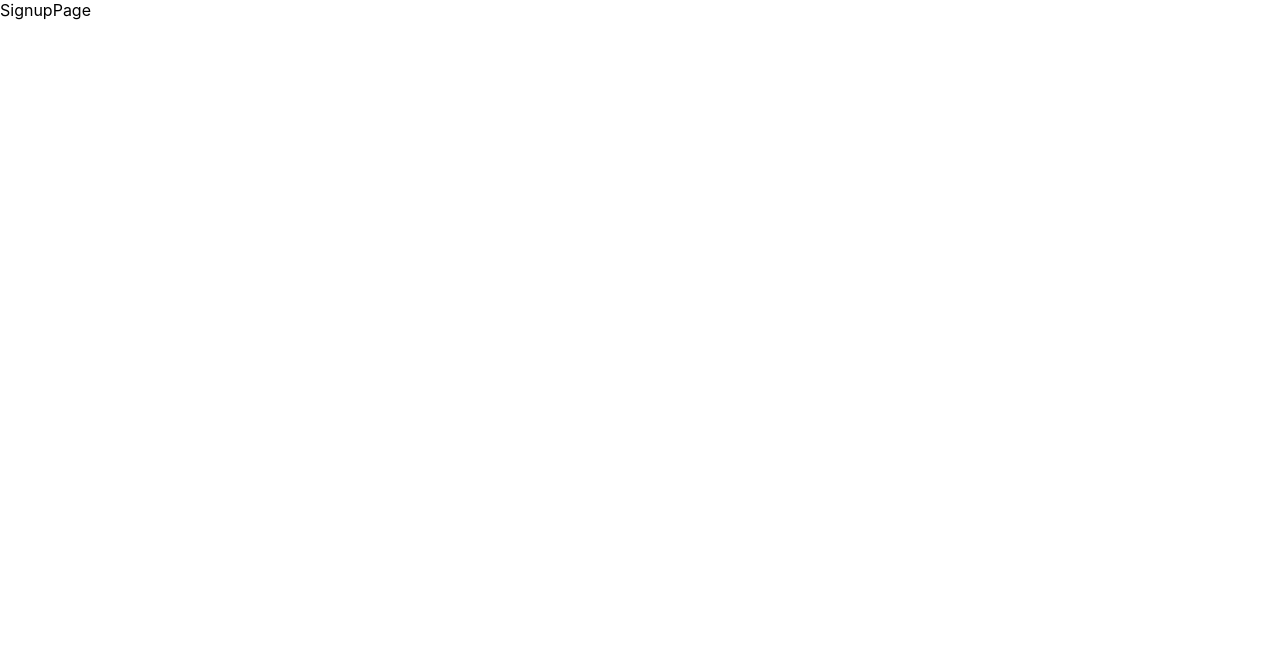
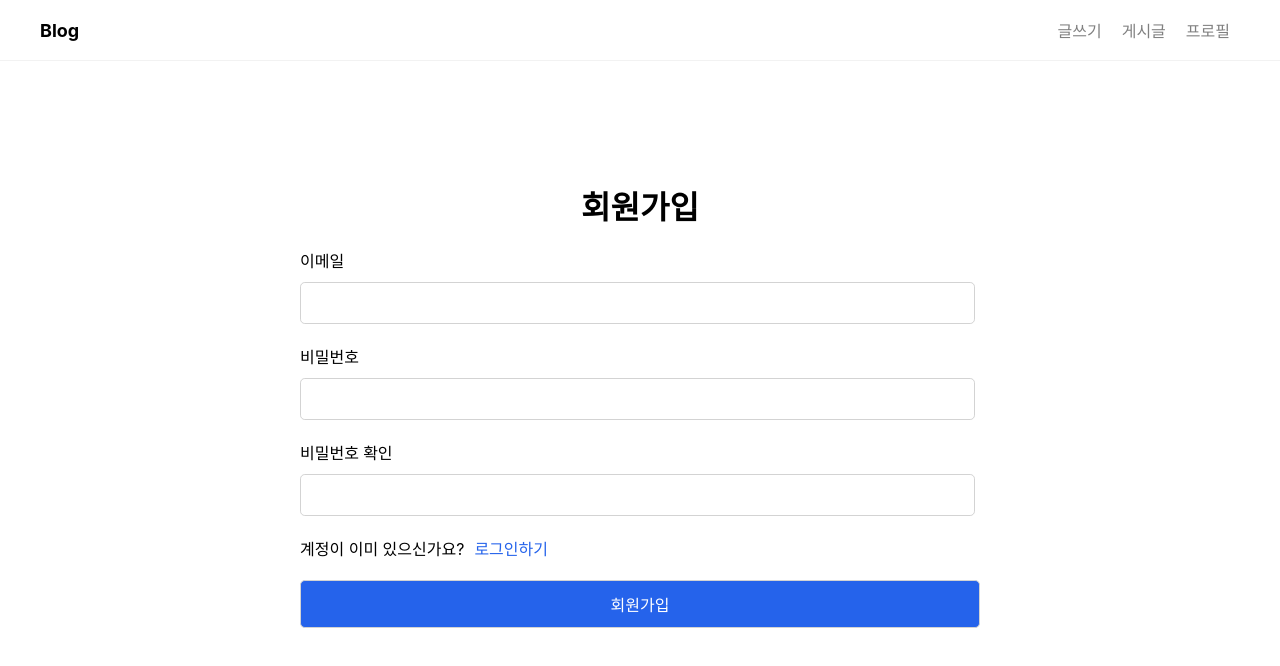
Before and after one commit to alexgoni/Blog, a React (Create React App) app: page /signup in a window 1280 px wide. Shown: the top 666 px of the page. Built offline with nearby package versions, Linux system fonts and the light colour scheme; no server answers.

Commit message:
feat: 회원가입 구현

```diff
--- a/package.json
+++ b/package.json
@@ -15,6 +15,7 @@
     "react-dom": "^18.2.0",
     "react-router-dom": "^6.21.2",
     "react-scripts": "5.0.1",
+    "react-toastify": "^10.0.1",
     "typescript": "^4.4.2",
     "web-vitals": "^2.1.0"
   },
--- a/src/App.tsx
+++ b/src/App.tsx
@@ -1,9 +1,20 @@
 import Router from "components/Router";
+import { useState } from "react";
+import { app } from "firebaseApp";
+import { getAuth } from "firebase/auth";
+import { ToastContainer } from "react-toastify";
+import "react-toastify/dist/ReactToastify.css";
 
 function App() {
+  const auth = getAuth(app);
+  const [isAuthenticated, setIsAuthenticated] = useState<boolean>(
+    !!auth?.currentUser
+  );
+
   return (
     <>
-      <Router />
+      <ToastContainer />
+      <Router isAuthenticated={isAuthenticated} />
     </>
   );
 }
--- /dev/null
+++ b/src/components/LoginForm.tsx
@@ -0,0 +1,30 @@
+import React from "react";
+import { Link } from "react-router-dom";
+
+export default function LoginForm() {
+  return (
+    <>
+      <form action="/post" method="POST" className="form form--lg">
+        <h1 className="form__title">로그인</h1>
+        <div className="form__block">
+          <label htmlFor="email">이메일</label>
+          <input type="text" name="email" id="email" required />
+        </div>
+
+        <div className="form__block">
+          <label htmlFor="password">비밀번호</label>
+          <input type="text" name="password" id="password" required />
+        </div>
+        <div className="form__block">
+          <span>계정이 없으신가요?</span>
+          <Link to="/signup" className="form__link">
+            회원가입
+          </Link>
+        </div>
+        <div className="form__block">
+          <input type="submit" value="로그인" className="form__btn--submit" />
+        </div>
+      </form>
+    </>
+  );
+}
--- a/src/components/Router.tsx
+++ b/src/components/Router.tsx
@@ -1,4 +1,4 @@
-import React from "react";
+import React, { useState } from "react";
 import { Route, Routes, Navigate } from "react-router-dom";
 import Home from "../pages/home";
 import PostNew from "../pages/posts/new";
@@ -9,10 +9,16 @@ import PostPage from "../pages/posts/detail";
 import ProfilePage from "../pages/user/profile";
 import PostListPage from "../pages/posts";
 
-export default function Router() {
+interface RouterProps {
+  isAuthenticated: boolean;
+}
+
+export default function Router({ isAuthenticated }: RouterProps) {
   return (
     <>
       <Routes>
+        {isAuthenticated ? (
+          <>
             <Route path="/" element={<Home />} />
             <Route path="/posts" element={<PostListPage />} />
             <Route path="/posts/:id" element={<PostPage />} />
@@ -22,6 +28,14 @@ export default function Router() {
             <Route path="/login" element={<LoginPage />} />
             <Route path="/signup" element={<SignupPage />} />
             <Route path="*" element={<Navigate replace to="/" />} />
+          </>
+        ) : (
+          <>
+            <Route path="/login" element={<LoginPage />} />
+            <Route path="/signup" element={<SignupPage />} />
+            <Route path="*" element={<LoginPage />} />
+          </>
+        )}
       </Routes>
     </>
   );
--- /dev/null
+++ b/src/components/SignupForm.tsx
@@ -0,0 +1,123 @@
+import React, { useState } from "react";
+import { Link } from "react-router-dom";
+import { app } from "firebaseApp";
+import { getAuth, createUserWithEmailAndPassword } from "firebase/auth";
+import { toast } from "react-toastify";
+
+export default function SignupForm() {
+  const [email, setEmail] = useState<string>("");
+  const [password, setPassword] = useState<string>("");
+  const [passwordConfirm, setPasswordConfirm] = useState<string>("");
+  const [error, setError] = useState<string>("");
+
+  const onSubmit = async (e: React.FormEvent<HTMLFormElement>) => {
+    e.preventDefault();
+    try {
+      const auth = getAuth(app);
+      await createUserWithEmailAndPassword(auth, email, password);
+      toast.success("회원가입에 성공했습니다.");
+    } catch (e: any) {
+      console.log(e);
+      toast.error(e?.code);
+    }
+  };
+
+  const onChange = (e: React.ChangeEvent<HTMLInputElement>) => {
+    const {
+      target: { name, value },
+    } = e;
+
+    if (name === "email") {
+      setEmail(value);
+      const validRegex =
+        /^[a-zA-Z0-9.!#$%&'*+/=?^_`{|}~-]+@[a-zA-Z0-9-]+(?:\.[a-zA-Z0-9-]+)*$/;
+
+      if (!value?.match(validRegex)) {
+        setError("이메일 형식이 올바르지 않습니다.");
+      } else {
+        setError("");
+      }
+    }
+
+    if (name === "password") {
+      setPassword(value);
+
+      if (value?.length < 8) {
+        setError("비밀번호는 8자리 이상으로 입력해주세요");
+      } else if (passwordConfirm?.length > 0 && value !== passwordConfirm) {
+        setError("비밀번호와 비밀번호 확인 값이 다릅니다. 다시 확인해주세요.");
+      } else {
+        setError("");
+      }
+    }
+
+    if (name === "password-confirm") {
+      setPasswordConfirm(value);
+
+      if (value?.length < 8) {
+        setError("비밀번호는 8자리 이상으로 입력해주세요");
+      } else if (value !== password) {
+        setError("비밀번호와 비밀번호 확인 값이 다릅니다. 다시 확인해주세요.");
+      } else {
+        setError("");
+      }
+    }
+  };
+
+  return (
+    <>
+      <form onSubmit={onSubmit} className="form form--lg">
+        <h1 className="form__title">회원가입</h1>
+        <div className="form__block">
+          <label htmlFor="email">이메일</label>
+          <input
+            type="email"
+            name="email"
+            id="email"
+            onChange={onChange}
+            required
+          />
+        </div>
+        <div className="form__block">
+          <label htmlFor="password">비밀번호</label>
+          <input
+            type="password"
+            name="password"
+            id="password"
+            onChange={onChange}
+            required
+          />
+        </div>
+        <div className="form__block">
+          <label htmlFor="password-confirm">비밀번호 확인</label>
+          <input
+            type="password"
+            name="password-confirm"
+            id="password-confirm"
+            onChange={onChange}
+            required
+          />
+        </div>
+        {error && error?.length > 0 && (
+          <div className="form__block">
+            <div className="form__error">{error}</div>
+          </div>
+        )}
+        <div className="form__block">
+          <span>계정이 이미 있으신가요?</span>
+          <Link to="/login" className="form__link">
+            로그인하기
+          </Link>
+        </div>
+        <div className="form__block">
+          <input
+            type="submit"
+            value="회원가입"
+            className="form__btn--submit"
+            disabled={error?.length > 0}
+          />
+        </div>
+      </form>
+    </>
+  );
+}
--- a/src/components/layout/Carousel.tsx
+++ b/src/components/layout/Carousel.tsx
@@ -8,7 +8,7 @@ const IMAGE_3_URL =
   "https://images.unsplash.com/photo-1667971286579-63a5222780ff?ixlib=rb-4.0.3&ixid=M3wxMjA3fDB8MHxwaG90by1wYWdlfHx8fGVufDB8fHx8fA%3D%3D&auto=format&fit=crop&w=1074&q=80";
 
 export default function Carousel() {
-  const [activeImage, setActiveImage] = useState(1);
+  const [activeImage, setActiveImage] = useState<number>(1);
 
   return (
     <div>
--- a/src/firebaseApp.ts
+++ b/src/firebaseApp.ts
@@ -1,4 +1,7 @@
-import { initializeApp } from "firebase/app";
+import { initializeApp, FirebaseApp, getApp } from "firebase/app";
+import "firebase/auth";
+
+export let app: FirebaseApp;
 
 // Your web app's Firebase configuration
 const firebaseConfig = {
@@ -10,6 +13,12 @@ const firebaseConfig = {
   appId: process.env.REACT_APP_APP_ID,
 };
 
+try {
+  app = getApp("app");
+} catch (e) {
+  app = initializeApp(firebaseConfig, "app");
+}
+
 // Initialize Firebase
 const firebase = initializeApp(firebaseConfig);
 
--- a/src/index.css
+++ b/src/index.css
@@ -401,3 +401,30 @@ input:checked + .carousel__slide-container .nav label {
 .form .form__btn--submit:focus {
   background-color: #1945a4;
 }
+
+/* login form */
+.form--lg {
+  min-height: 70vh;
+  margin-top: 10vh;
+}
+
+.form__title {
+  text-align: center;
+  margin-bottom: 4px;
+}
+
+.form__link {
+  margin-left: 10px;
+  text-decoration: none;
+  color: #2563eb;
+  font-weight: 500;
+}
+
+.form__link:hover,
+.form__link:focus {
+  color: #1945a4;
+}
+
+.form__error {
+  color: red;
+}
--- a/src/index.tsx
+++ b/src/index.tsx
@@ -3,7 +3,6 @@ import ReactDOM from "react-dom/client";
 import "./index.css";
 import App from "./App";
 import { BrowserRouter as Router } from "react-router-dom";
-import firebase from "firebaseApp";
 
 const root = ReactDOM.createRoot(
   document.getElementById("root") as HTMLElement
--- a/src/pages/user/login.tsx
+++ b/src/pages/user/login.tsx
@@ -1,5 +1,12 @@
+import LoginForm from "components/LoginForm";
+import Header from "components/layout/Header";
 import React from "react";
 
 export default function LoginPage() {
-  return <div>LoginPage</div>;
+  return (
+    <>
+      <Header />
+      <LoginForm />
+    </>
+  );
 }
--- a/src/pages/user/signup.tsx
+++ b/src/pages/user/signup.tsx
@@ -1,5 +1,12 @@
+import SignupForm from "components/SignupForm";
+import Header from "components/layout/Header";
 import React from "react";
 
 export default function SignupPage() {
-  return <div>SignupPage</div>;
+  return (
+    <>
+      <Header />
+      <SignupForm />
+    </>
+  );
 }
```
Also changed, not shown: 1 other file (tests, documents, lock files or other folders). Lines whose indentation alone changed are shown as unchanged.
